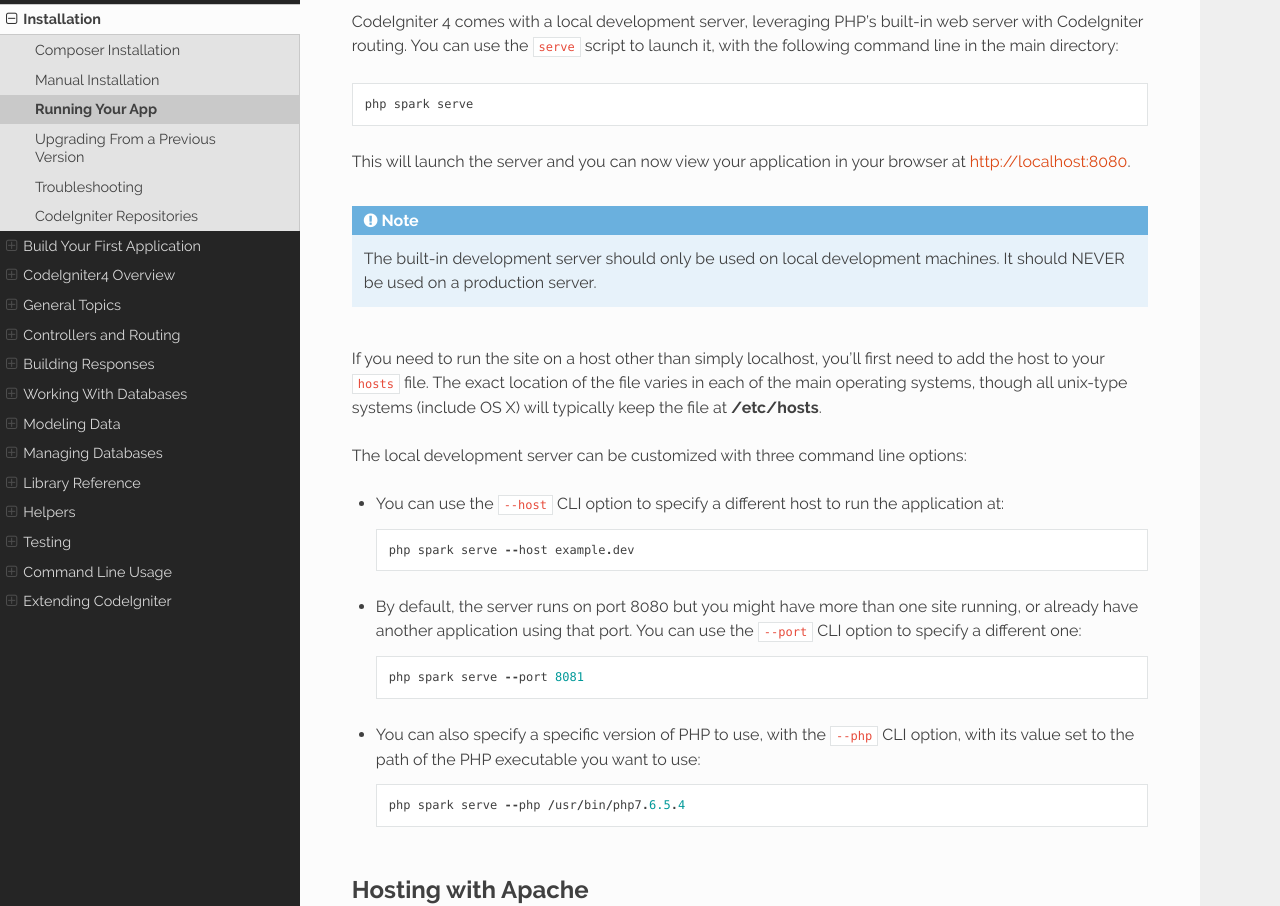
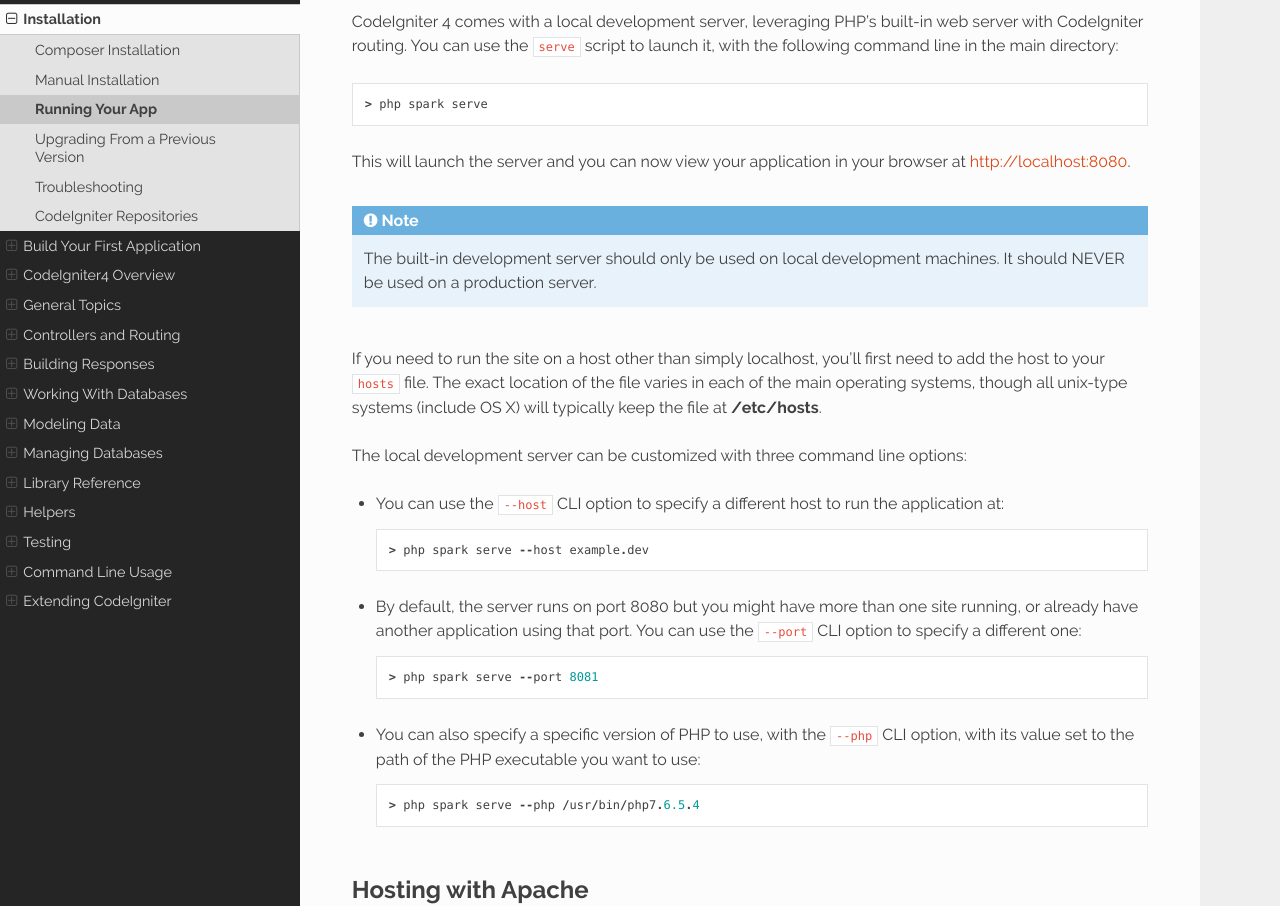
Before and after one commit to NEKOGET/ci4_user_guide_src, a Sphinx documentation site: the page built from source/installation/running.rst, in a window 1280 px wide and 1400 px high, scrolled down 921 px. Shown: the part 163-1069 px from the top of the window. Built offline with Sphinx 7.4.7 and the Read the Docs theme 2.0.0, drawn with Linux system fonts in a browser that asks for light colours.

```diff
--- a/source/cli/cli_generators.rst
+++ b/source/cli/cli_generators.rst
@@ -260,7 +260,7 @@ generator command are recognized by the scaffold command.
 
 Running this in your terminal::
 
-    php spark make:scaffold user
+    > php spark make:scaffold user
 
 will create the following classes:
 
--- a/source/dbmgmt/forge.rst
+++ b/source/dbmgmt/forge.rst
@@ -67,7 +67,7 @@ will complain that the database creation has failed.
 
 To start, just type the command and the name of the database (e.g., ``foo``)::
 
-    php spark db:create foo
+    > php spark db:create foo
 
 If everything went fine, you should expect the ``Database "foo" successfully created.`` message displayed.
 
@@ -76,7 +76,7 @@ for the file where the database will be created using the ``--ext`` option. Vali
 ``sqlite`` and defaults to ``db``. Remember that these should not be preceded by a period.
 ::
 
-    php spark db:create foo --ext sqlite
+    > php spark db:create foo --ext sqlite
     // will create the db file in WRITEPATH/foo.sqlite
 
 .. note:: When using the special SQLite3 database name ``:memory:``, expect that the command will still
--- a/source/installation/running.rst
+++ b/source/installation/running.rst
@@ -43,7 +43,7 @@ CodeIgniter 4 comes with a local development server, leveraging PHP's built-in w
 with CodeIgniter routing. You can use the ``serve`` script to launch it,
 with the following command line in the main directory::
 
-    php spark serve
+    > php spark serve
 
 This will launch the server and you can now view your application in your browser at http://localhost:8080.
 
@@ -58,17 +58,17 @@ The local development server can be customized with three command line options:
 
 - You can use the ``--host`` CLI option to specify a different host to run the application at::
 
-    php spark serve --host example.dev
+    > php spark serve --host example.dev
 
 - By default, the server runs on port 8080 but you might have more than one site running, or already have
   another application using that port. You can use the ``--port`` CLI option to specify a different one::
 
-    php spark serve --port 8081
+    > php spark serve --port 8081
 
 - You can also specify a specific version of PHP to use, with the ``--php`` CLI option, with its value
   set to the path of the PHP executable you want to use::
 
-    php spark serve --php /usr/bin/php7.6.5.4
+    > php spark serve --php /usr/bin/php7.6.5.4
 
 Hosting with Apache
 ===================
--- a/source/installation/troubleshooting.rst
+++ b/source/installation/troubleshooting.rst
@@ -9,7 +9,7 @@ How do I know if my install is working?
 
 From the command line, at your project root::
 
-    php spark serve
+    > php spark serve
 
 ``http://localhost:8080`` in your browser should then show the default
 welcome page:
--- a/source/tutorial/index.rst
+++ b/source/tutorial/index.rst
@@ -82,7 +82,7 @@ comes with a simple command that takes advantage of PHP's built-in server to get
 you up and running fast on your development machines. Type the following on the
 command line from the root of your project::
 
-    php spark serve
+    > php spark serve
 
 
 The Welcome Page
--- a/source/tutorial/static_pages.rst
+++ b/source/tutorial/static_pages.rst
@@ -178,7 +178,7 @@ From the command line, at the root of your project:
 
 ::
 
-    php spark serve
+    > php spark serve
 
 will start a web server, accessible on port 8080. If you set the location field
 in your browser to ``localhost:8080``, you should see the CodeIgniter welcome page.
```
